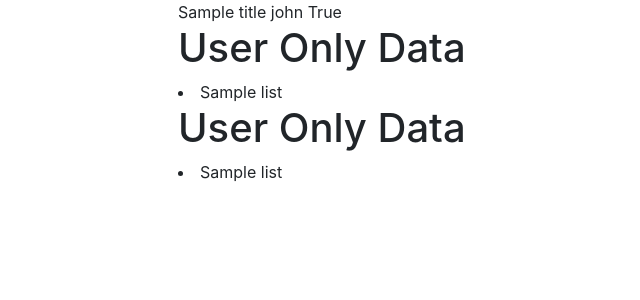
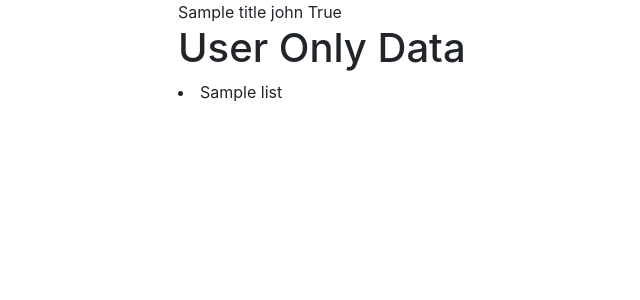
Before and after one commit to johnHemedy/python-Django, a Django app: template templates/home.html in a window 1280 px wide. Shown: the top 300 px of the page, without its empty margins (192-832 px from the left). Run offline with Django 3.2, Linux system fonts and the light colour scheme; a user stored in the database is signed in; the template is opened without the code that fills it: most values are stand-ins (such as "Sample title", 1, 10 or a date in 2020); some libraries are stand-ins or nearby versions.

Commit message:
third commit

```diff
--- a/templates/home.html
+++ b/templates/home.html
@@ -13,10 +13,7 @@
         {% for a in my_list %}
             <li>{{ a }}</li>
         {% endfor %}
-    <h1>User Only Data</h1>
-            {% for a in my_list %}
-                <li>{{ a }}</li>
-            {% endfor %}
+
 
 {% endif %}
 
```
